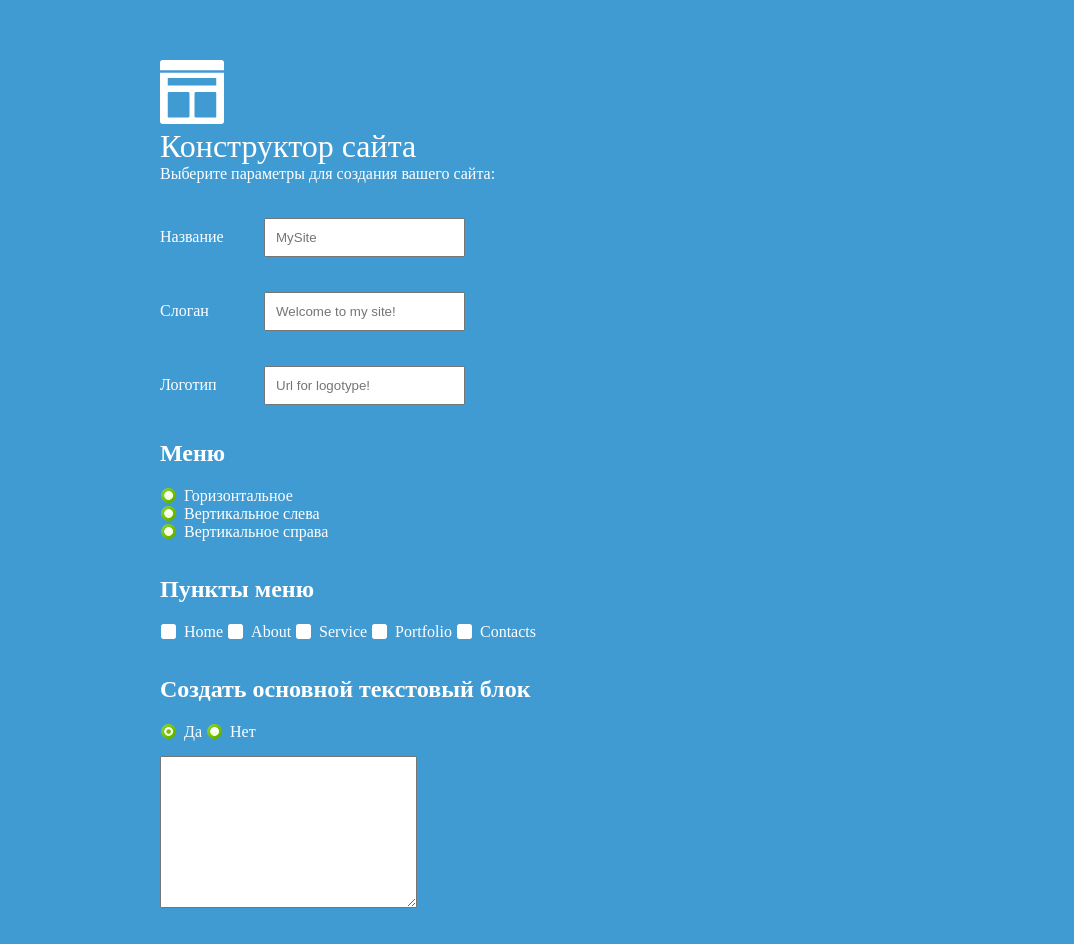
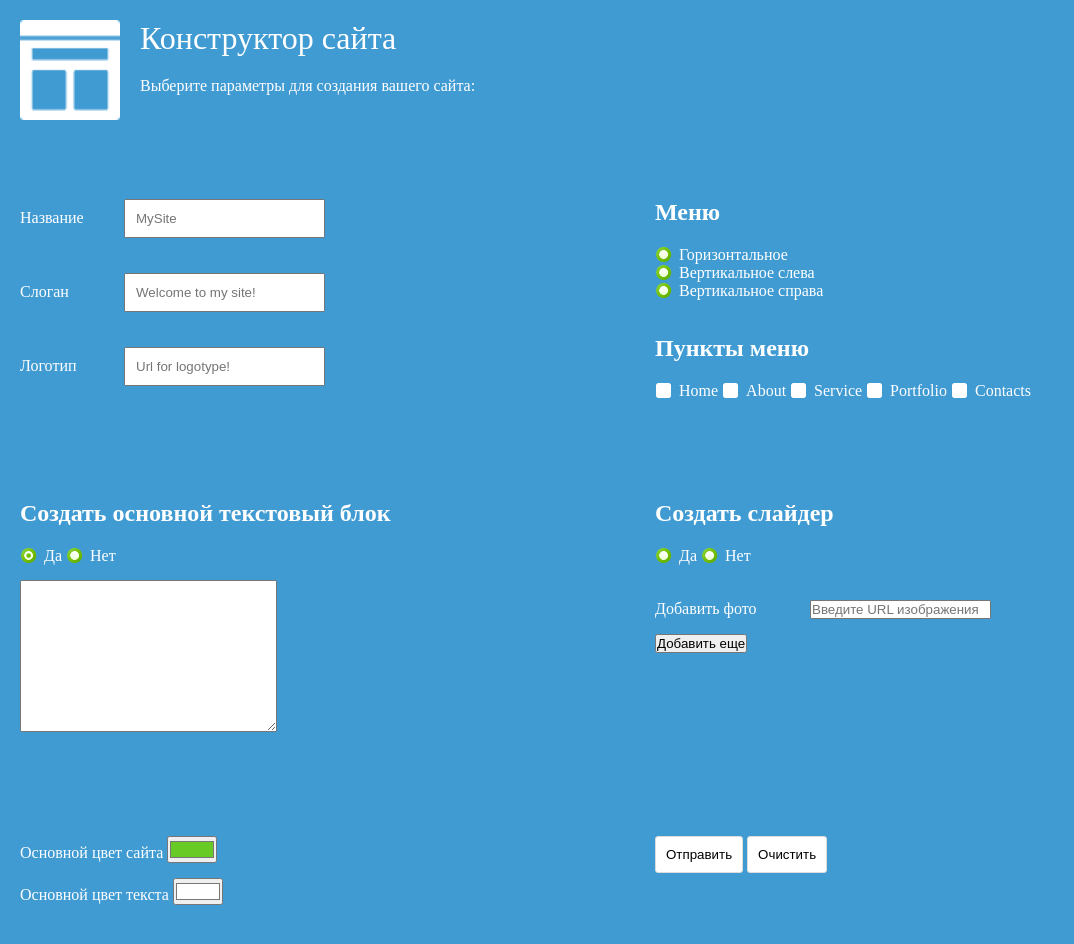
Before and after one commit to baronin/JS-NG, a website: page Constructor/index.html in a window 1280 px wide. Shown: the top 944 px of the page, without its empty margins (0-1074 px from the left). Drawn offline with nearby package versions, Linux system fonts and the light colour scheme.

Commit message:
added styles

```diff
--- a/Constructor/index.html
+++ b/Constructor/index.html
@@ -12,12 +12,19 @@
 
 <body>
   <div class="app">
+    <header class="app__header">
+      <div class="logo-wrap">
+        <img src="img/logo.png" id="logo">
+      </div>
+      <div class="app__header-content">
+        <h1>Конструктор сайта</h1>
+        <p>Выберите параметры для создания вашего сайта:</p>
+      </div>
+    </header>
     <main class="main">
       <div class="main__container">
-        <img src="img/logo.png" id="logo">
-        <h1>Конструктор сайта</h1>
-        <p>Выберите параметры для создания вашего сайта:</p>
         <form class="constructor" id="constructor" name="constructor">
+          <div class="titles">
             <div class="section">
               <label class="label" for="title">Название</label>
               <input class="input" type="text" name="title" id="title" placeholder="MySite">
@@ -31,7 +38,8 @@
               <label class="label" for="logoConstructor">Логотип</label>
               <input class="input" type="text" name="logo" id="logoConstructor" placeholder="Url for logotype!">
             </div>
-
+          </div>
+          <div class="navigations">
             <div class="section">
               <h2>Меню</h2>
               <input class="input radio__menu" type="radio" name="menuPosition" id="horizont" value="horizont">
@@ -54,7 +62,10 @@
               <input type="checkbox" id="contacts">
               <label class="labelNameMenu" for="contacts">Contacts</label>
             </div>
+          </div>
 
+
+          <div class="content-text">
             <div class="section">
               <h2>Создать основной текстовый блок</h2>
               <div class="wrap">
@@ -67,7 +78,10 @@
                 <textarea name="" id="textArea" cols="30" rows="10"></textarea>
               </div>
             </div>
+          </div>
 
+
+          <div class="sliders">
             <div class="section">
               <h2>Создать слайдер</h2>
               <div class="radio-wrap-slider">
@@ -76,7 +90,7 @@
                 <input type="radio" id="sliderNo" name="slider">
                 <label for="sliderNo">Нет</label>
               </div>
-
+            </div>
             <div class="add-photos">
               <div class="input-list">
                 <div class="input-wrap-photo">
@@ -88,11 +102,17 @@
             </div>
           </div>
 
+          <div class="colors">
             <div class="section">
+              <fieldset>
                 <label for="bgColor">Основной цвет сайта</label>
                 <input type="color" id="bgColor" value="#68ca25">
+              </fieldset>
+              <fieldset>
                 <label for="textColor">Основной цвет текста</label>
                 <input type="color" id="textColor" value="#ffffff">
+              </fieldset>
+            </div>
           </div>
           <div class="section">
             <input type="button" name="submit" id="submit" value="Отправить">
--- a/Constructor/style.css
+++ b/Constructor/style.css
@@ -120,10 +120,18 @@ input[type="checkbox"] {
 
 /* other styles */
 .app {
-  max-width: 960px;
-  width: 100%;
   margin: 0 auto;
   padding: 20px;
+}
+
+.app__header {
+  display: grid;
+  grid-template-columns: 100px 1fr;
+  grid-gap: 20px;
+}
+
+.app__header h1 {
+  margin-bottom: 20px;
 }
 
 .header {
@@ -162,8 +170,8 @@ input[type="checkbox"] {
   padding-top: 40px;
   padding-bottom: 40px;
 }
+
 nav {
-
   display: flex;
   flex-wrap: wrap;
   padding-top: 40px;
@@ -219,8 +227,35 @@ nav a:hover {
 }
 
 .input-wrap-photo label {
-    display: inline-block;
-    max-width: 150px;
-    width: 100%;
-    margin-right: 5px;
+  display: inline-block;
+  max-width: 150px;
+  width: 100%;
+  margin-right: 5px;
 }
+
+.constructor {
+  display: grid;
+  grid-template-columns: 1fr 1fr;
+  grid-gap: 30px;
+}
+
+fieldset {
+  margin-bottom: 15px;
+  border: none;
+}
+
+#submit,
+#reset {
+  padding: 10px;
+  font-size: Aria;
+  font-weight: 500;
+  background-color: #fff;
+  border: 1px solid gainsboro;
+  border-radius: 3px;
+  cursor: pointer;
+}
+#submit:hover,
+#reset:hover {
+  border-color: mediumslateblue;
+  background-color: #6bb800;
+}
```
Lines whose indentation alone changed are shown as unchanged.
